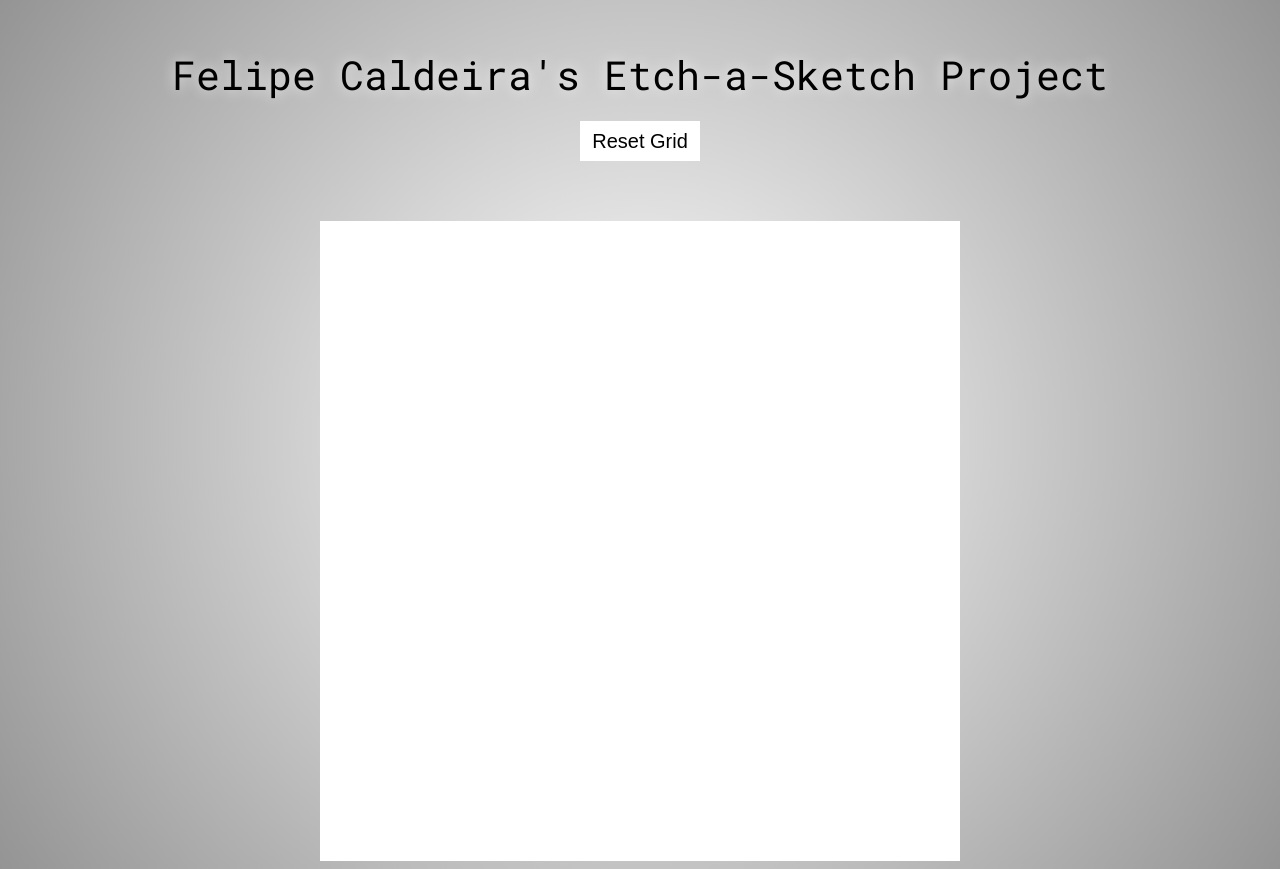
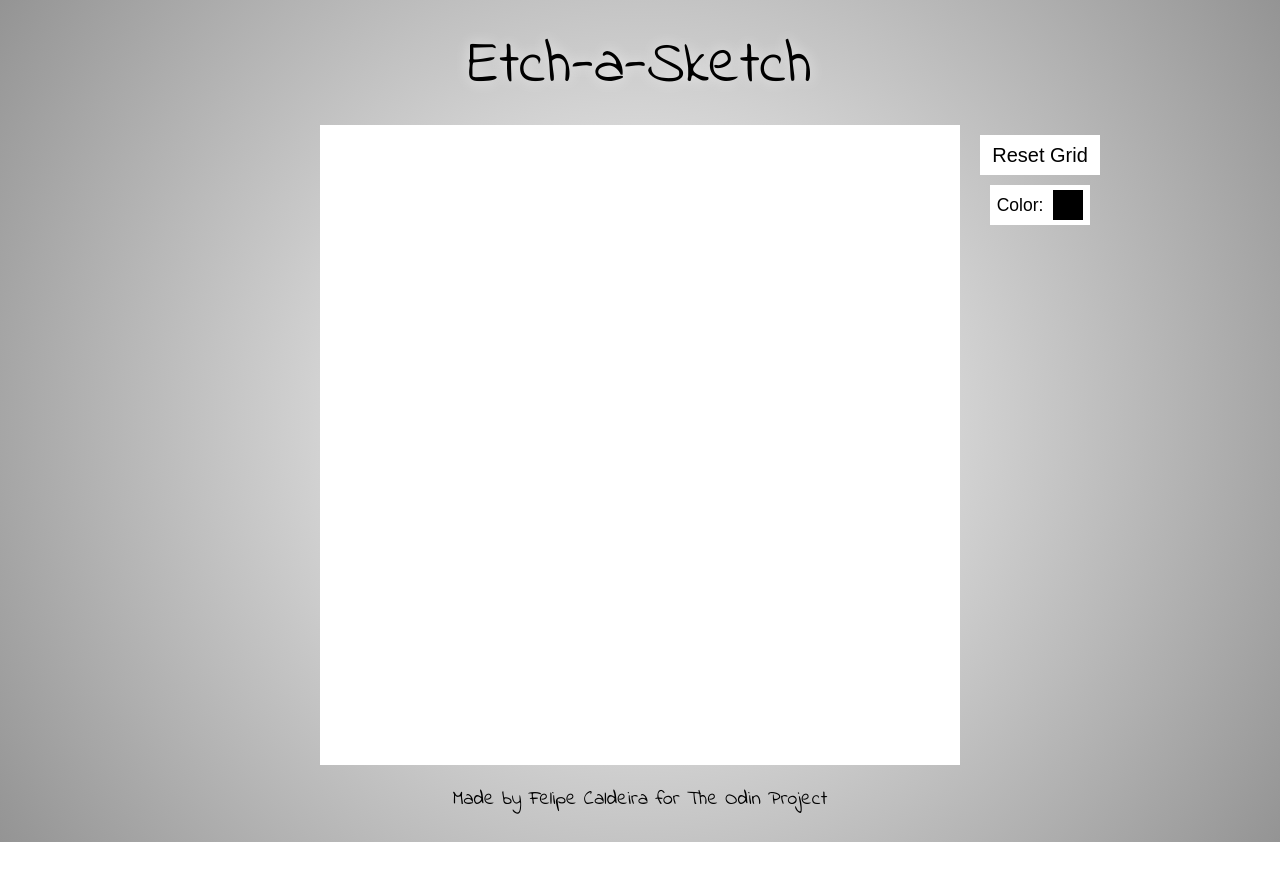
Before and after one commit to Felipe-Caldeira/TOP-Etch-A-Sketch, a plain HTML site: page index.html in a window 1280 px wide. After the commit the page ends 842 px from the top, so only its background shows below. Drawn offline with Linux system fonts and the light colour scheme.

Commit message:
Finish initial build of etch-a-sketch

```diff
--- a/etch.js
+++ b/etch.js
@@ -1,11 +1,12 @@
 let gridSize = 16;
+let cellColor = "black";
 
 function createGrid(size) {
     let etchContainer = document.querySelector(".etchContainer");
     let cellSize = etchContainer.offsetWidth / size;
     etchContainer.style.gridTemplateColumns = `repeat(${size}, ${cellSize}px)`
 
-    for (i=0; i < size**2; i++) {
+    for (i = 0; i < size ** 2; i++) {
         let cell = document.createElement("div");
         cell.classList.add("etchCell");
         cell.style.width = `${cellSize}px`;
@@ -19,20 +20,26 @@ function createGrid(size) {
 }
 
 function fillCell(event) {
-    let cellDarkness = event.target.getAttribute("darkness") - 0;
-    if (cellDarkness > 0) {
-        cellDarkness -= 250;
-        event.target.setAttribute("darkness", cellDarkness + "");
-        event.target.style.backgroundColor = `rgb(${cellDarkness}, ${cellDarkness}, ${cellDarkness})`;
-    }
+    event.target.style.backgroundColor = cellColor;
+    // let cellDarkness = event.target.getAttribute("darkness") - 0;
+    // if (cellDarkness > 0) {
+    //     cellDarkness -= 250;
+    //     event.target.setAttribute("darkness", cellDarkness + "");
+    //     event.target.style.backgroundColor = `rgb(${cellDarkness}, ${cellDarkness}, ${cellDarkness})`;
+    // }
 }
 
 function resetGrid() {
+    let newResolution;
+    do {
+        newResolution = prompt("Input new resolution:");
+        if (newResolution == null) return;
+    } while (newResolution == "");
+
     let oldGrid = document.querySelector(".etchContainer");
     let newClone = oldGrid.cloneNode(false);
     document.querySelector("body").replaceChild(newClone, oldGrid);
 
-    let newResolution = prompt("Input new resolution:");
     createGrid(newResolution);
 }
 
@@ -40,6 +47,9 @@ function resetGrid() {
 
 function setup() {
     createGrid(16);
+    document.querySelector('input[type="color"]').addEventListener("mouseout", (e) => {
+        cellColor = document.querySelector('input[type="color"]').value;
+    })
 }
 
 window.onload = setup;
--- a/index.html
+++ b/index.html
@@ -1,20 +1,25 @@
 <!DOCTYPE html>
 <html lang="en">
+
 <head>
     <meta charset="UTF-8">
     <meta name="viewport" content="width=device-width, initial-scale=1.0">
-    <link href="https://fonts.googleapis.com/css2?family=Roboto+Mono&display=swap" rel="stylesheet">
+    <link href="https://fonts.googleapis.com/css2?family=Indie+Flower&display=swap" rel="stylesheet">
     <link href="styles.css" rel="stylesheet">
     <title>Etch-a-Sketch!</title>
 </head>
+
 <body>
-    <header>Felipe Caldeira's Etch-a-Sketch Project
+    <header>Etch-a-Sketch</header>
+    <div class="etchContainer"></div>
+    <div class="optionsContainer">
         <button class="resetGrid" onclick="resetGrid()">Reset Grid</button>
-    </header>
-    <div class="etchContainer">
-
+        <div class="colorSelector">Color:
+            <input type="color">
+        </div>
     </div>
-
+    <footer>Made by Felipe Caldeira for The Odin Project</footer>
     <script src="etch.js"></script>
 </body>
+
 </html>
--- a/styles.css
+++ b/styles.css
@@ -1,24 +1,33 @@
 html {
     font-size: 10px;
+    font-family: 'Indie Flower', cursive;
 }
 
 body {
+    display: grid;
+    grid-template-columns: 1fr auto 1fr;
+    grid-template-rows: auto auto auto;
+    grid-template-areas:
+        "header header header"
+        ". etch options"
+        "footer footer footer";
+    justify-content: center;
     background: rgb(255, 255, 255);
     background: radial-gradient(circle, rgba(255, 255, 255, 1) 0%, rgba(148, 148, 148, 1) 100%);
 }
 
 header {
     text-align: center;
-    font-size: 4rem;
-    font-family: "Roboto Mono";
-    padding: 4rem 0;
+    font-size: 6rem;
+    grid-area: header;
+    padding: 1.5rem 0;
     text-shadow: 0px 0px 14px rgba(255, 255, 255, 0.8);
 
 }
 
 .resetGrid {
     display: block;
-    margin: 2rem auto;
+    margin: 1rem auto;
     width: 12rem;
     height: 4rem;
     font-size: 2rem;
@@ -29,6 +38,7 @@ header {
 
 .resetGrid:hover {
     transform: scale(1.05);
+    box-shadow: 3px 4px 6px 0px rgba(110, 110, 110, 1);
 }
 
 .resetGrid:active {
@@ -39,9 +49,48 @@ header {
     outline-width: 0;
 }
 
+.colorSelector {
+    display: grid;
+    grid-template-columns: auto auto;
+    gap: 1rem;
+    width: 10rem;
+    height: 4rem;
+    font-size: 1.75rem;
+    font-family: Arial;
+    margin: 0 auto 2rem auto;
+    justify-content: center;
+    align-items: center;
+    background-color: rgb(255, 255, 255);
+}
+
+input[type="color"] {
+    -webkit-appearance: none;
+    border: none;
+    padding: 0;
+    width: 3rem;
+    height: 3rem;
+}
+
+input[type="color"]::-webkit-color-swatch-wrapper {
+    padding: 0;
+}
+
+input[type="color"]::-webkit-color-swatch {
+    border: none;
+}
+
+input[type="color"]:focus {
+    outline-width: 0;
+}
+
+input[type="color"]:hover {
+    transform: scale(1.03);
+}
+
 .etchContainer {
+    grid-area: etch;
     display: grid;
-    margin: auto;
+    margin: 0;
     width: 64rem;
     height: 64rem;
 }
@@ -53,3 +102,16 @@ header {
     border: solid 0px;
     flex: 1 1 auto;
 }
+
+.optionsContainer {
+    grid-area: options;
+    justify-self: left;
+    margin-left: 2rem;
+}
+
+footer {
+    grid-area: footer;
+    justify-self: center;
+    font-size: 2rem;
+    padding: 2rem 0;
+}
```
